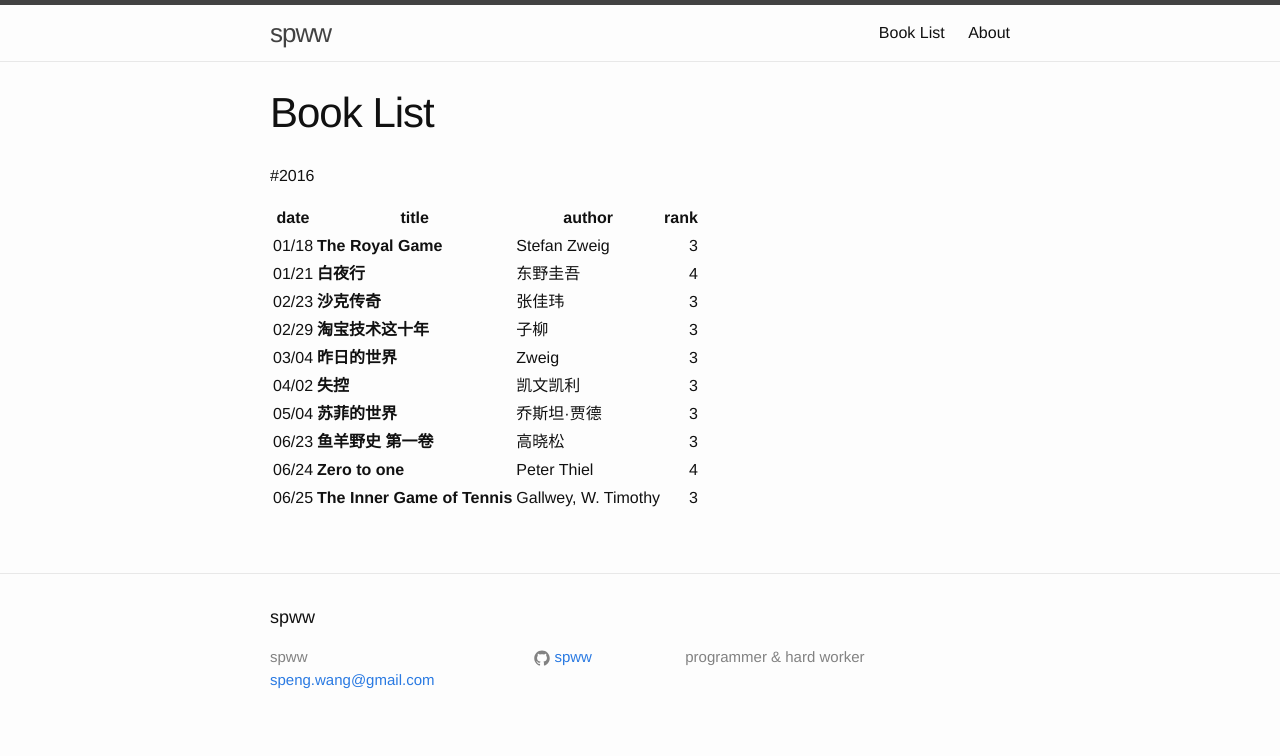
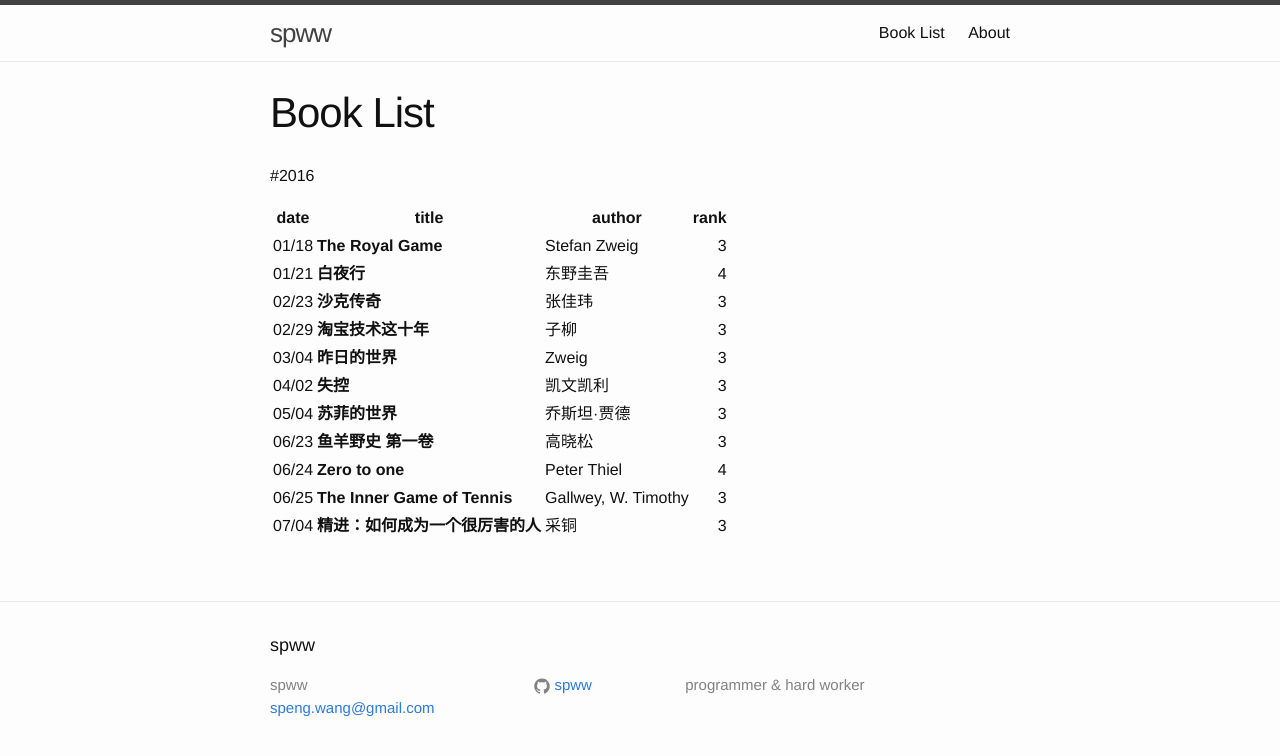
Before and after one commit to SPWW/oldblog, a Jekyll site: the page built from Reading.md, in a window 1280 px wide. Shown: the top 756 px of the page. Built offline with Jekyll 4.4.1, drawn with Linux system fonts in a browser that asks for light colours.

Commit message:
Update Reading.md

```diff
--- a/Reading.md
+++ b/Reading.md
@@ -18,3 +18,4 @@ permalink: /Reading/
 |06/23   |**鱼羊野史 第一卷**        |高晓松       |3    |
 |06/24   |**Zero to one**        |Peter Thiel       |4    |
 |06/25   |**The Inner Game of Tennis**        |Gallwey, W. Timothy       |3    |
+|07/04   |**精进：如何成为一个很厉害的人**        |采铜       |3    |
```
